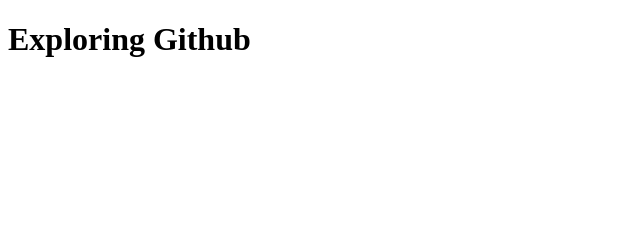
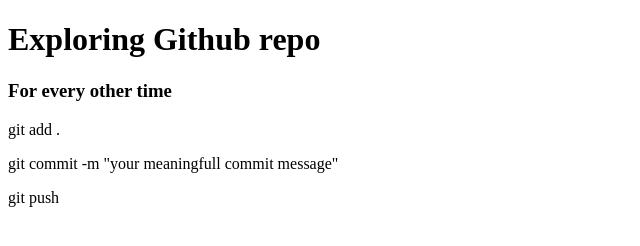
Before and after one commit to devssundor/my-second-github, a plain HTML site: page index.html in a window 1280 px wide. Shown: the whole page, without its empty margins (0-640 px from the left). Drawn offline with Linux system fonts and the light colour scheme.

Commit message:
git added commends  to push changes to github

```diff
--- a/index.html
+++ b/index.html
@@ -6,6 +6,12 @@
     <title>Exploring Github</title>
 </head>
 <body>
-    <h1>Exploring Github</h1>
+    <h1>Exploring Github repo</h1>
+    <div>
+        <h3>For every other time</h3>
+        <p>git add .</p>
+        <p>git commit -m "your meaningfull commit message"</p>
+        <p>git push</p>
+    </div>
 </body>
 </html>
```
